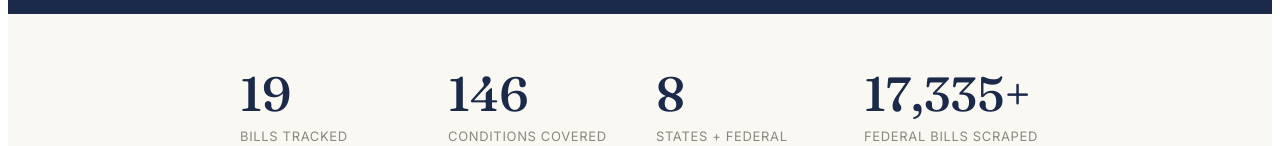
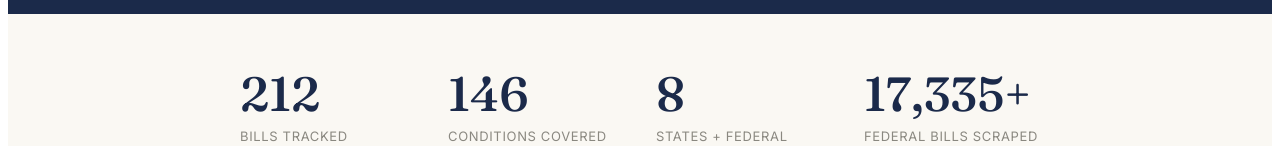
Before and after one commit to AadyaS26/patient-voice-coalition, a React (Vite) app: page /impact in a window 1280 px wide. Shown: the part 654-800 px from the top of the page. Built offline with nearby package versions, Linux system fonts and the light colour scheme; no server answers.

Commit message:
Update Impact.jsx

```diff
--- a/src/pages/Impact.jsx
+++ b/src/pages/Impact.jsx
@@ -5,7 +5,7 @@ import { BookOpen, HeartHandshake, CheckCircle2, Lightbulb, ArrowRight } from "l
 
 const FONT_IMPORT = `@import url('https://fonts.googleapis.com/css2?family=Fraunces:opsz,wght@9..144,400;9..144,500;9..144,600&family=Inter:wght@400;500;600&display=swap');`;
 
-const CURATED_BILLS = 19;
+const CURATED_BILLS = 212;
 const CONDITIONS_COVERED = 146;
 const INSTAGRAM_FOLLOWERS = 86;
 
```
